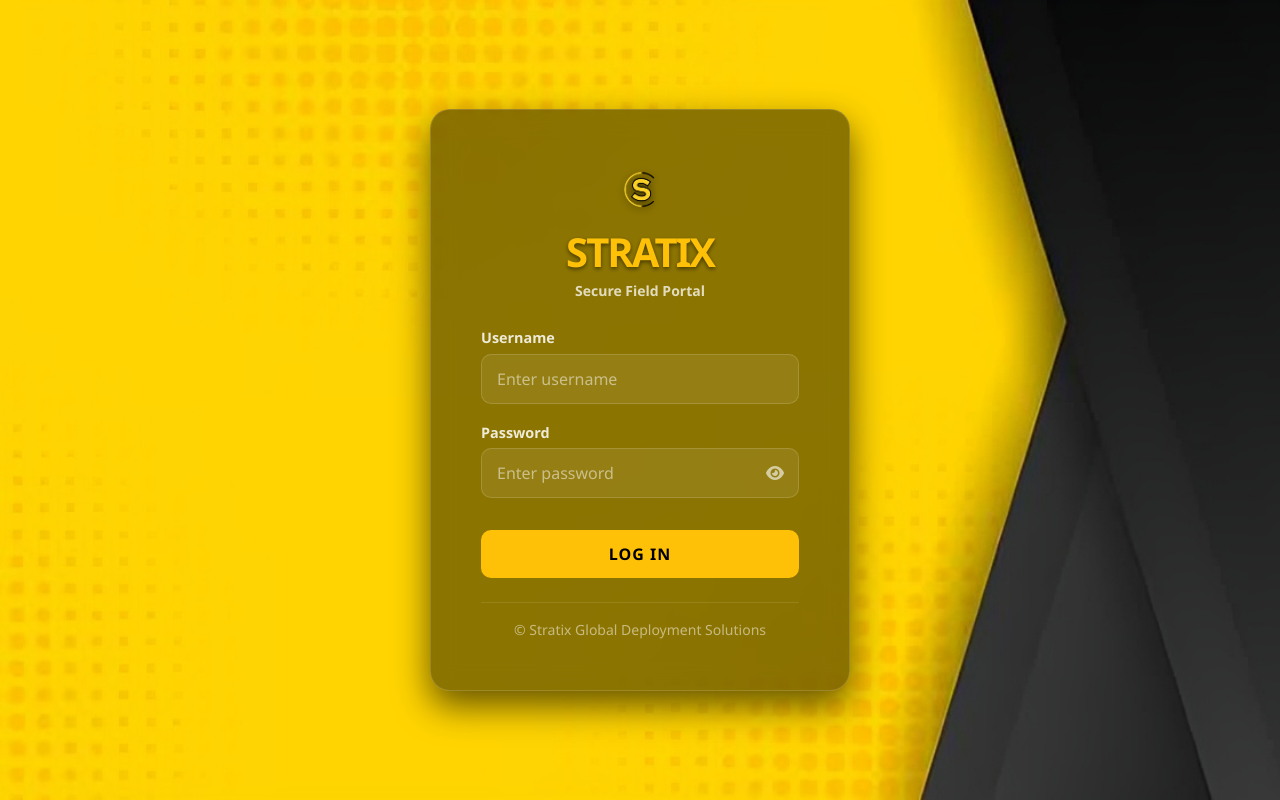
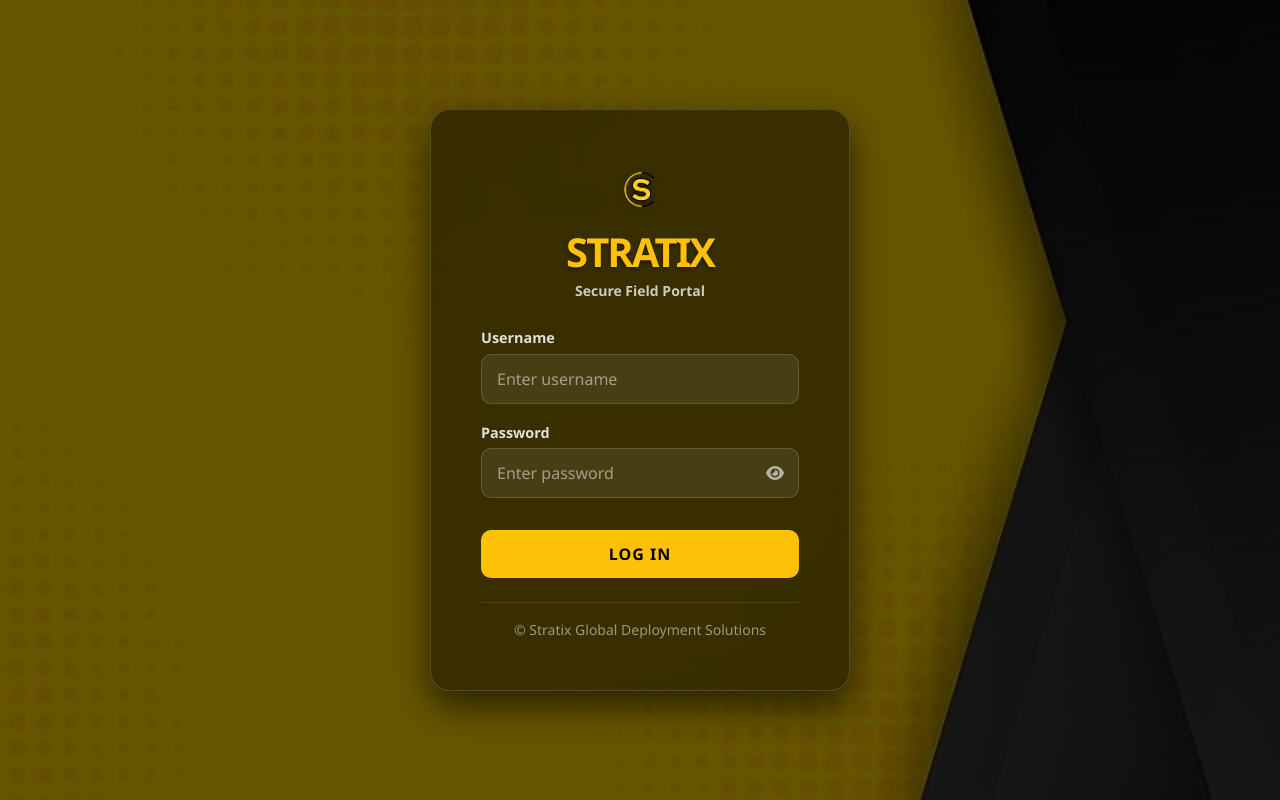
Before and after one commit to DoomedPK/stratix-dashboard2, a Django app: page /accounts/login/ in a window 1280 px wide. Run offline with Django 5.2, Linux system fonts and the light colour scheme.

Commit message:
Update login.html

```diff
--- a/stratix-dashboard/reports/templates/registration/login.html
+++ b/stratix-dashboard/reports/templates/registration/login.html
@@ -10,8 +10,8 @@
 
     <style>
        body {
-            /* 🚀 Uses your uploaded yellow/black abstract background */
-            background-image: url("{% static 'images/abstract-bg.jpg' %}");
+            /* 🚀 Adds a 60% dark overlay directly over the image to hide pixelation */
+        background-image: linear-gradient(rgba(0, 0, 0, 0.6), rgba(0, 0, 0, 0.6)), url("{% static 'images/abstract-bg.jpg' %}");
         background-size: cover;
         background-position: center;
         background-repeat: no-repeat;
@@ -24,7 +24,6 @@
         color: #fff;
         font-family: 'Segoe UI', Roboto, sans-serif;
     }
-
         /* 🚀 Glassmorphism Container */
         .glass-login-card {
             background: rgba(0, 0, 0, 0.45); /* Semi-transparent black */
```
Lines whose indentation alone changed are shown as unchanged.
